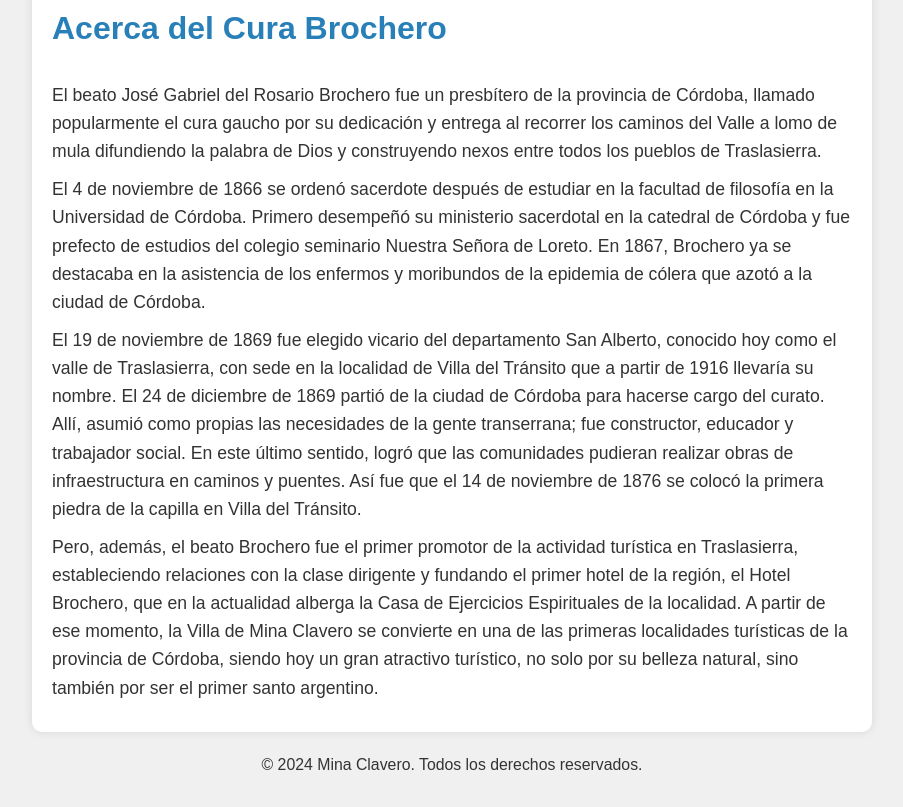
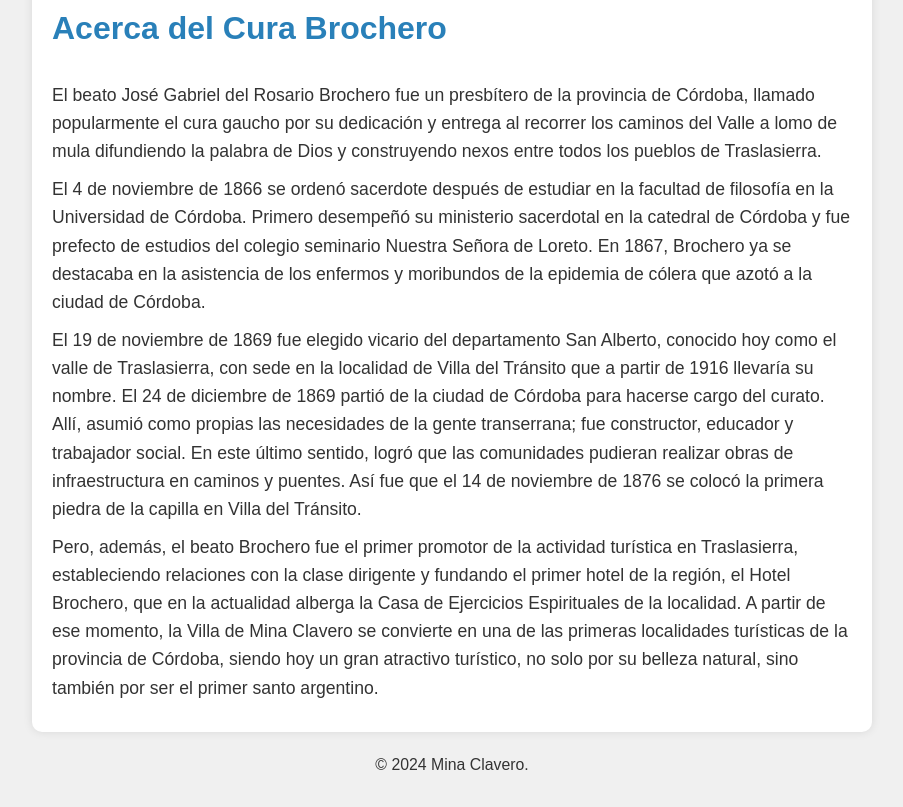
Before and after one commit to Turket123/Cura-Broch, a plain HTML site: page index.html in a window 1280 px wide. Shown: the part 2675-3482 px from the top of the page, without its empty margins (188-1091 px from the left). Drawn offline with Linux system fonts and the light colour scheme.

Commit message:
Update index.html

```diff
--- a/index.html
+++ b/index.html
@@ -91,7 +91,7 @@
     </section>
 
     <footer>
-        <p>&copy; 2024 Mina Clavero. Todos los derechos reservados.</p>
+        <p>&copy; 2024 Mina Clavero.</p>
     </footer>
 </body>
 </html>
```
